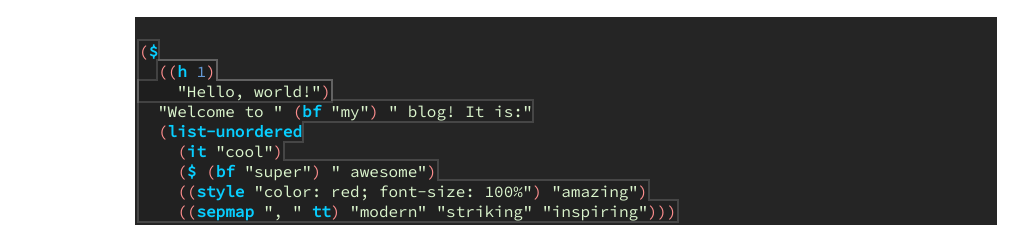
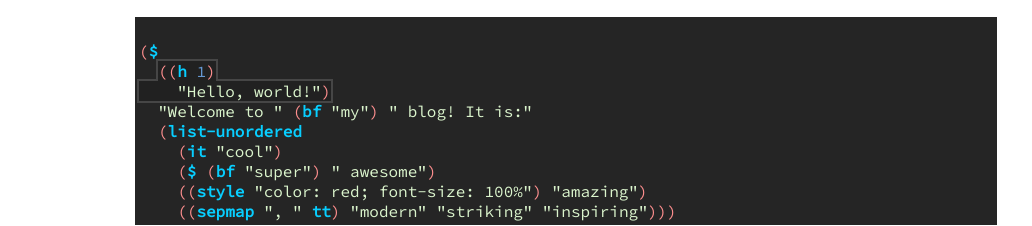
Before and after one commit to decorator-factory/python-fnl, a plain HTML site: page fnl/docs/html/index.html in a window 1280 px wide. In both pictures the pointer is over the element 308 px from the left and 588 px from the top of the page. Shown: the part 508-734 px from the top of the page, without its empty margins (74-1106 px from the left). Drawn offline with Linux system fonts and the light colour scheme.

Commit message:
don't highlight the top-level sexpr

```diff
--- a/fnl/docs/html/style.css
+++ b/fnl/docs/html/style.css
@@ -97,7 +97,7 @@ main>.-mount {
     transition: outline 0.1s linear, background 0.1s linear;
     outline: 1px solid  rgba(255, 255, 255, 0);
 }
-.code--fnl--sexpr:hover {
+.code--fnl--sexpr .code--fnl--sexpr:hover {
     outline: 2px solid rgba(255, 255, 255, 0.15);
     background: rgba(0, 0, 0, 0.1);
 }
```
